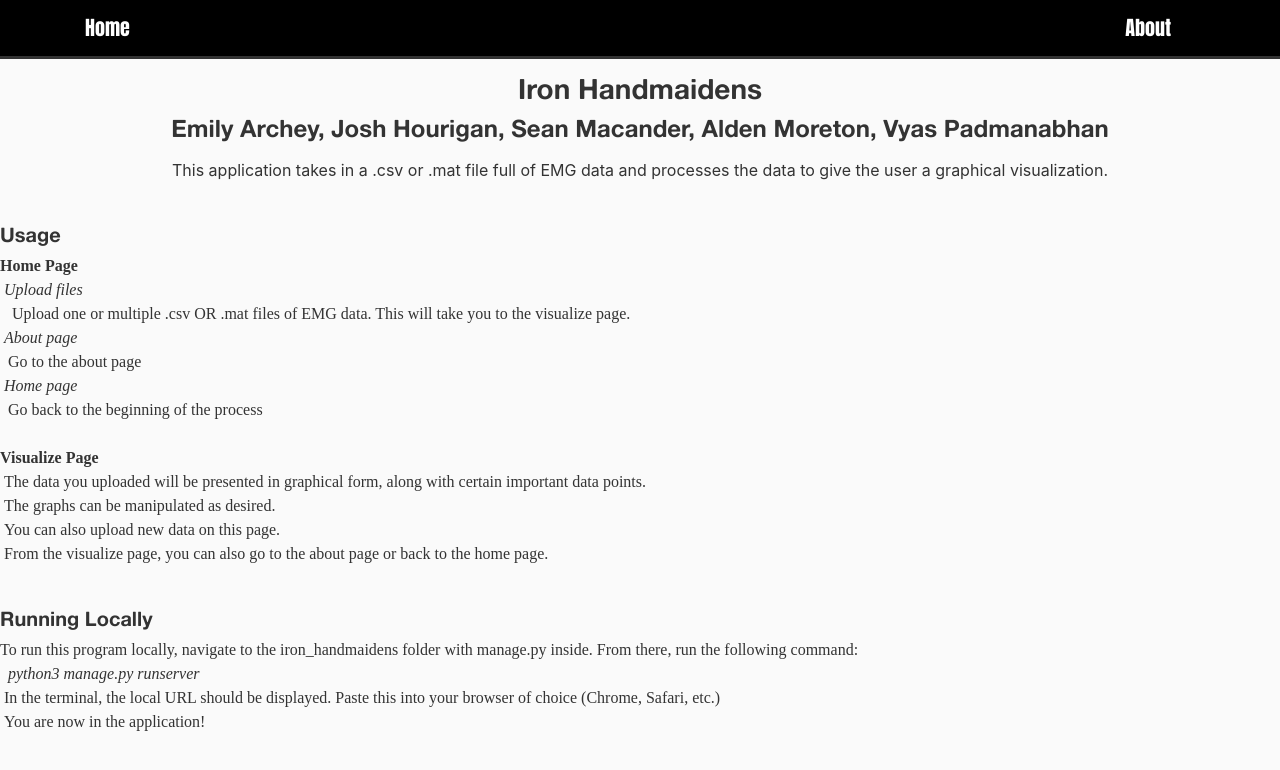
After one commit to eearchey/iron_handmaidens, a Django app: page /about/ in a window 1280 px wide. The commit adds this page. Shown: the top 770 px of the page. Run offline with Django 3.2, Linux system fonts and the light colour scheme; some libraries are stand-ins or nearby versions.

Commit message:
added about page and nav bar

```diff
--- /dev/null
+++ b/iron_handmaidens/data/templates/data/about.html
@@ -0,0 +1,72 @@
+{% extends "data/base.html" %}
+{% block content %}
+<style>
+    h3 {
+        text-align: center;
+        font-family: AlteHaasGroteskBold;
+    }
+    h4 {
+        text-align: center;
+        font-family: AlteHaasGroteskBold;
+    }
+    h5 {
+        text-align: left;
+        font-family: AlteHaasGroteskBold;
+    }
+    p {
+        text-align: left;
+        font-family: AlteHaasGrotesk;
+    }
+    input[type="button"] {
+        background-color: #4285F4;
+        border: none;
+        border-radius: 8px;
+        color: white;
+        cursor: pointer;
+        font-family: AlteHaasGroteskBold;
+        padding: 14px 40px;
+    }
+    button{
+        background-color: #4285F4;
+        border: none;
+        border-radius: 8px;
+        color: white;
+        cursor: pointer;
+        font-family: AlteHaasGroteskBold;
+        padding: 14px 40px;
+    }
+    div {
+        text-align: center;
+    }
+    label{
+        font-family: AlteHaasGroteskBold;
+        font-size: small;
+    }
+</style>
+<br><br><br>
+<h3>Iron Handmaidens</h3>
+<h4>Emily Archey, Josh Hourigan, Sean Macander, Alden Moreton, Vyas Padmanabhan</h4>
+
+<p><center>This application takes in a .csv or .mat file full of EMG data and processes the data to give the user a graphical visualization.</center></p>
+<br>
+<h5>Usage</h5>
+<p><b>Home Page</b> <br>
+    &nbsp;<i>Upload files</i><br>
+        &nbsp;&nbsp; Upload one or multiple .csv OR .mat files of EMG data. This will take you to the visualize page.<br>
+    &nbsp;<i>About page</i><br>
+        &nbsp;&nbsp;Go to the about page<br>
+    &nbsp;<i>Home page</i><br>
+        &nbsp;&nbsp;Go back to the beginning of the process<br><br>
+
+<b>Visualize Page</b><br>
+    &nbsp;The data you uploaded will be presented in graphical form, along with certain important data points.<br>
+    &nbsp;The graphs can be manipulated as desired.<br>
+    &nbsp;You can also upload new data on this page.<br>
+    &nbsp;From the visualize page, you can also go to the about page or back to the home page.</p><br>
+<h5>Running Locally</h5>
+<p>To run this program locally, navigate to the iron_handmaidens folder with manage.py inside. From there, run the following command:<br>
+        &nbsp;&nbsp;<i>python3 manage.py runserver</i><br>
+    &nbsp;In the terminal, the local URL should be displayed. Paste this into your browser of choice (Chrome, Safari, etc.)<br>
+    &nbsp;You are now in the application!<br>
+</p>
+{% endblock content %}
--- a/iron_handmaidens/data/templates/data/base.html
+++ b/iron_handmaidens/data/templates/data/base.html
@@ -20,15 +20,14 @@
   }
 </style>
 <body>
-<!--
 <header class="site-header">
     <nav class="navbar navbar-expand-md navbar-dark bg-steel fixed-top">
       <div class="container">
-        <a class="navbar-brand mr-4" href="/">Iron Handmaidens</a>
+        <a class="navbar-brand mr-4" href="{% url 'data-home' %}">Home</a>
+        <a class="navbar-brand mr-4" href="{% url 'data-about' %}">About</a>
       </div>
     </nav>
   </header>
--->
   <main role="main">
     <div class="cols">
       {% if messages %}
--- a/iron_handmaidens/data/urls.py
+++ b/iron_handmaidens/data/urls.py
@@ -4,5 +4,6 @@ from . import views
 
 urlpatterns = [
     path('', views.home, name='data-home'),
-    path('visualize/', views.visualize, name='data-visualize')
+    path('visualize/', views.visualize, name='data-visualize'),
+    path('about/', views.about, name='data-about')
 ]
--- a/iron_handmaidens/data/views.py
+++ b/iron_handmaidens/data/views.py
@@ -66,3 +66,6 @@ def visualize(request):
     plt = preprocessed.plot(visible=preprocessed[['RMS']], eventMarkers='Event')
 
     return render(request, 'data/visualize.html', {'table': table, 'plt': plt})
+
+def about(request):
+    return render(request, 'data/about.html')
```
